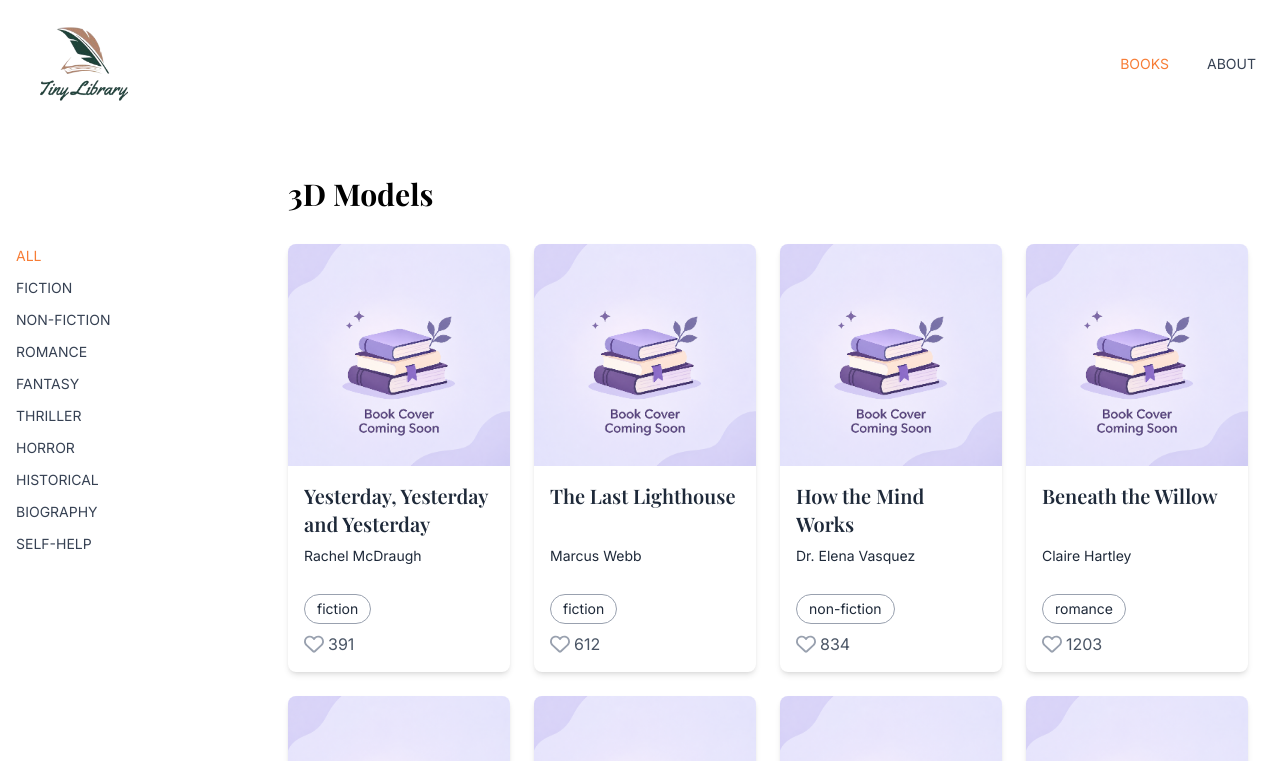
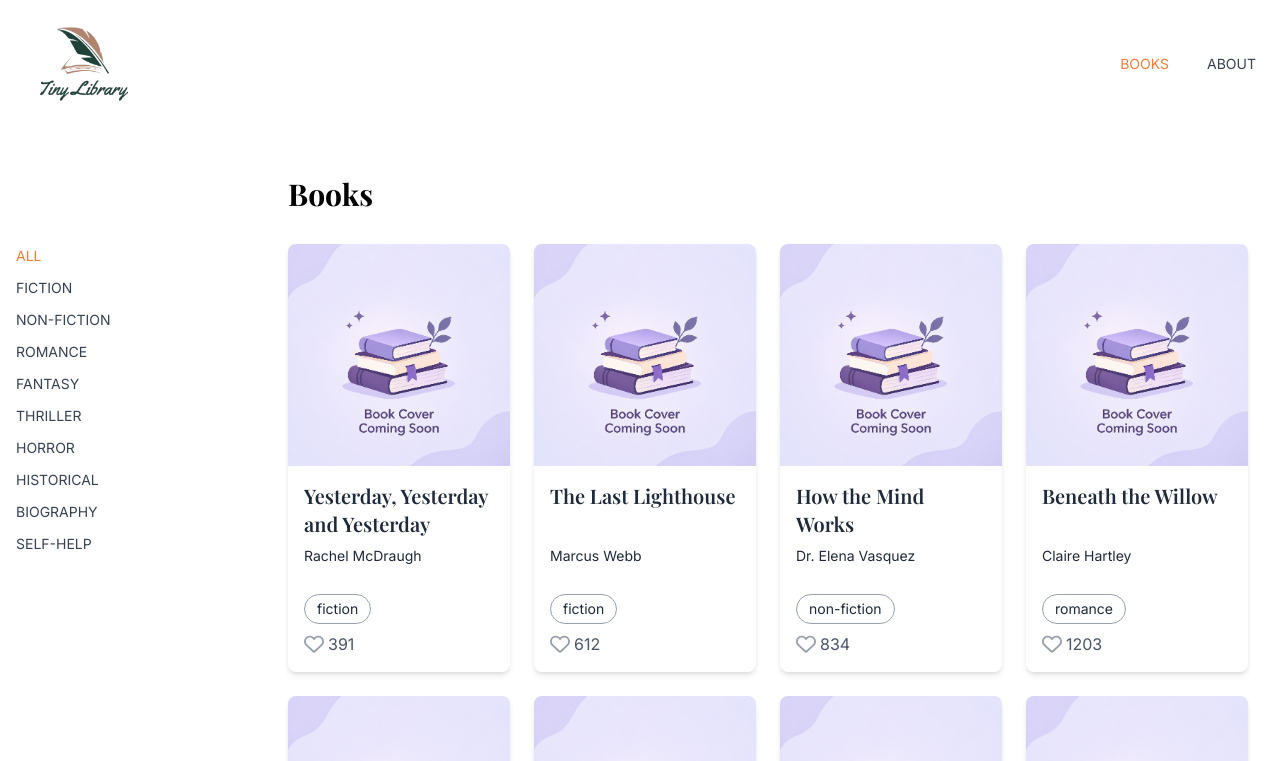
Before and after one commit to anuja112/Tiny-Library, a Next.js app: page /books in a window 1280 px wide. Shown: the top 761 px of the page. Built offline with nearby package versions, Linux system fonts and the light colour scheme; a web font is replaced by a local one.

Commit message:
update ModelsGrid title to "Books"

```diff
--- a/app/books/page.tsx
+++ b/app/books/page.tsx
@@ -6,6 +6,6 @@ export default async function BooksPage() {
   const books = await getBooks()
 
     return (
-        <ModelsGrid title="3D Models" books={books} />
+        <ModelsGrid title="Books" books={books} />
     )
 }
```
